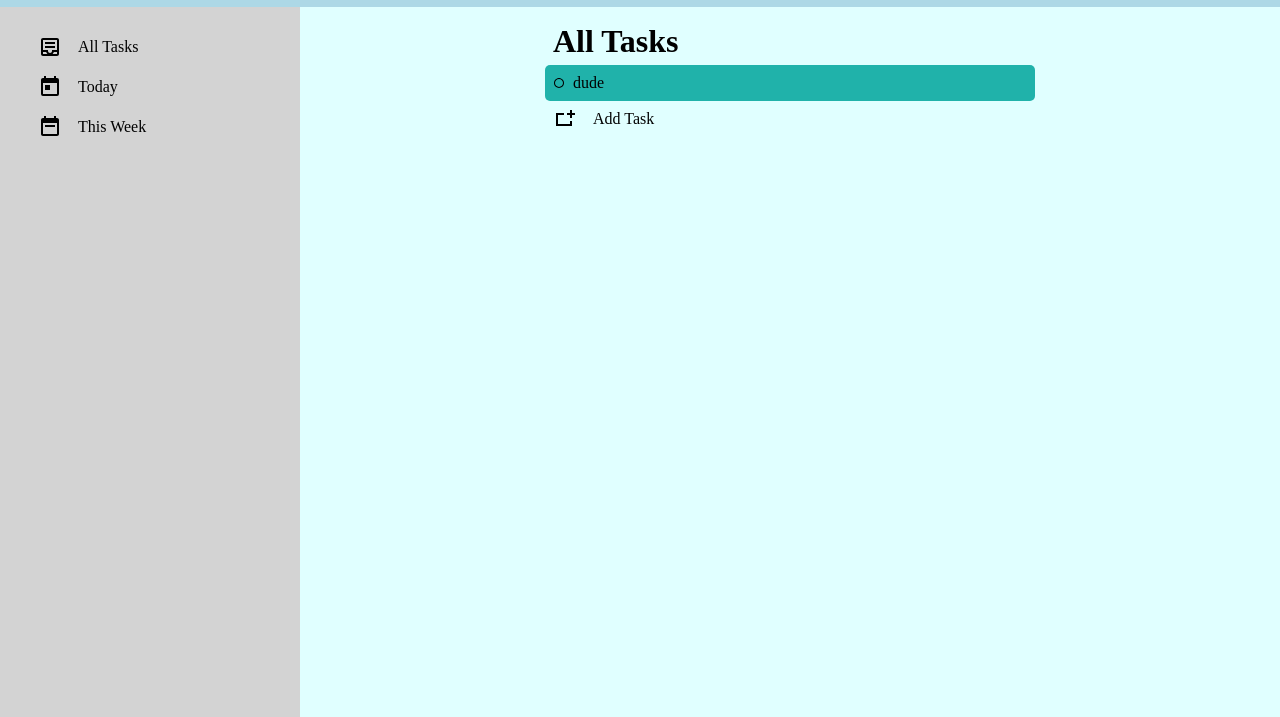
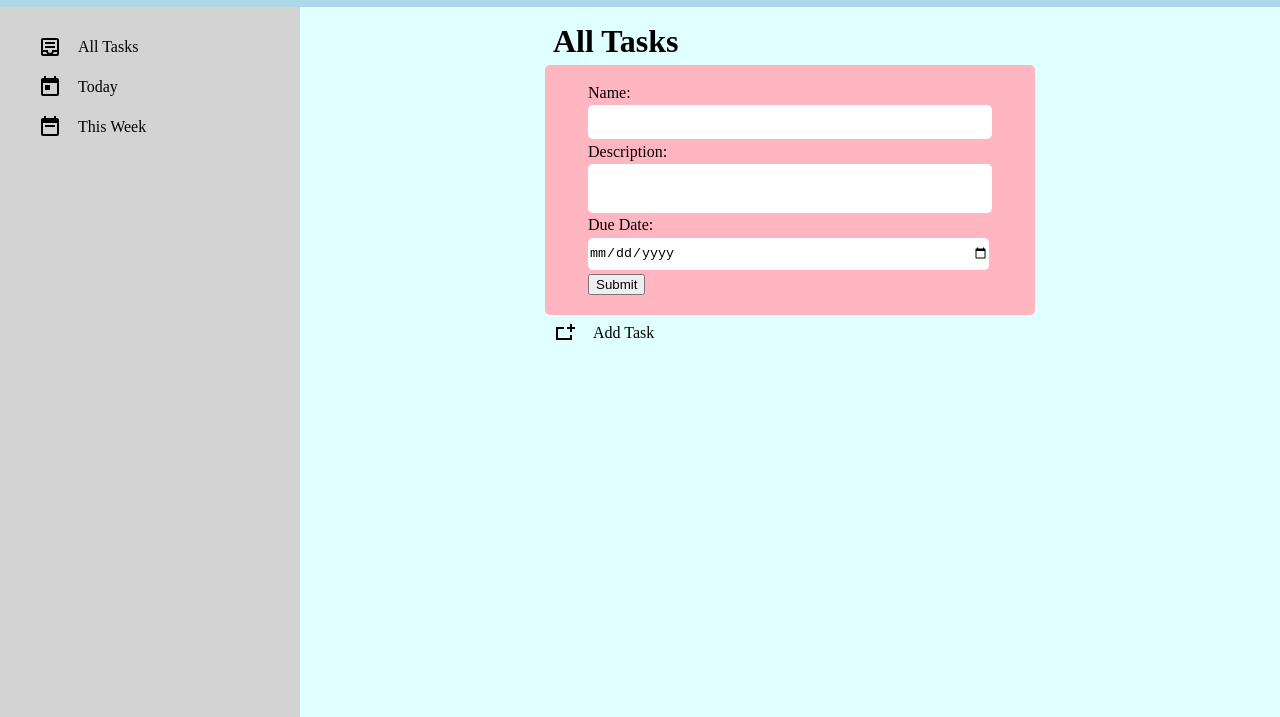
Before and after one commit to gcerv93/todo-list, a website built with webpack: page src/index.html in a window 1280 px wide. Both pictures are taken after a click on the element "Add Task". Shown: the part 45-762 px from the top of the page. Built offline with nearby package versions, Linux system fonts and the light colour scheme.

Commit message:
attach addBtn to form appearance

```diff
--- a/src/homePage.js
+++ b/src/homePage.js
@@ -1,7 +1,4 @@
 import Plus from './images/plus-sign-rectangle.svg';
-import {todoFactory, projectFactory} from './factories.js';
-
-const defaultProject = projectFactory('default');
 
 // task button for the main page, will this be usable for the project screens?
 const taskButtonTemplate = () => {
@@ -36,30 +33,26 @@ const taskTemplate = (todo) => {
   return templateDiv;
 };
 
-const mainPage = () => {
+const homePage = () => {
   const content = document.querySelector('.content');
-  const taskContent = document.createElement('div');
-  taskContent.classList.add('task-content');
+  const taskContent = document.querySelector('.task-content');
 
-  const heading = document.createElement('div');
+  const heading = document.querySelector('.task-heading');
   heading.textContent = 'All Tasks';
-  heading.classList.add('task-heading');
-  taskContent.appendChild(heading);
 
   const tasksDiv = document.createElement('div');
 
-  taskContent.appendChild(tasksDiv);
+  const taskForm = document.querySelector('.form-container');
+  taskContent.insertBefore(tasksDiv, taskForm);
 
   const taskBtn = taskButtonTemplate();
   taskContent.appendChild(taskBtn);
   taskBtn.addEventListener('click', () => {
-    const task = todoFactory('dude', 'work', 'sunday', 'blue', false);
-    defaultProject.addToDo(task);
-    tasksDiv.appendChild(taskTemplate(task));
-    console.log(defaultProject);
+    taskForm.style.display = 'flex';
+    // tasksDiv.append(taskTemplate({title: 'dude'}));
   });
 
   content.appendChild(taskContent);
 };
 
-export default mainPage;
+export default homePage;
--- a/src/index.html
+++ b/src/index.html
@@ -29,7 +29,26 @@
           </div>
         </div>
       </div>
-      <div class="content"></div>
+      <div class="content">
+        <div class="task-content">
+          <div class="task-heading"></div>
+          <div class="form-container">
+            <form id="task-form">
+              <label for="title">Name: </label>
+              <input type="text" id="name">
+
+              <label for="desc">Description: </label>
+              <textarea id="desc" rows="3" cols="10"></textarea>
+
+              <label for="dueDate">Due Date: </label>
+              <input type="date" id="dueDate">
+              <div>
+                <button id="task-form" type="button">Submit</button>
+              </div>
+            </form>
+          </div>
+        </div>
+      </div>
     </div>
     <footer>
       <p>Created by <a href="https://github.com/gcerv93" target="_blank">gcerv93</a></p>
--- a/src/index.js
+++ b/src/index.js
@@ -1,4 +1,4 @@
-import mainPage from './homePage';
+import homePage from './homePage';
 import './styles.css';
 
-mainPage();
+homePage();
--- a/src/styles.css
+++ b/src/styles.css
@@ -157,3 +157,34 @@ footer {
   height: 12px;
   margin-right: 0.5rem;
 }
+
+.form-container {
+  display: none;
+  justify-content: center;
+  height: 250px;
+  box-sizing: border-box;
+  border-radius: 5px;
+  padding: 20px;
+  /* temp */
+  background-color: lightpink;
+}
+
+.form-container form {
+  display: flex;
+  flex-direction: column;
+  justify-content: space-between;
+}
+
+.form-container input {
+  height: 2rem;
+  width: 400px;
+  border-radius: 5px;
+  border: none;
+}
+
+.form-container textarea {
+  background-color: white;
+  border: none;
+  border-radius: 5px;
+  resize: none;
+}
```
Also changed, not shown: dist/index.html, dist/main.js, dist/styles.css.
